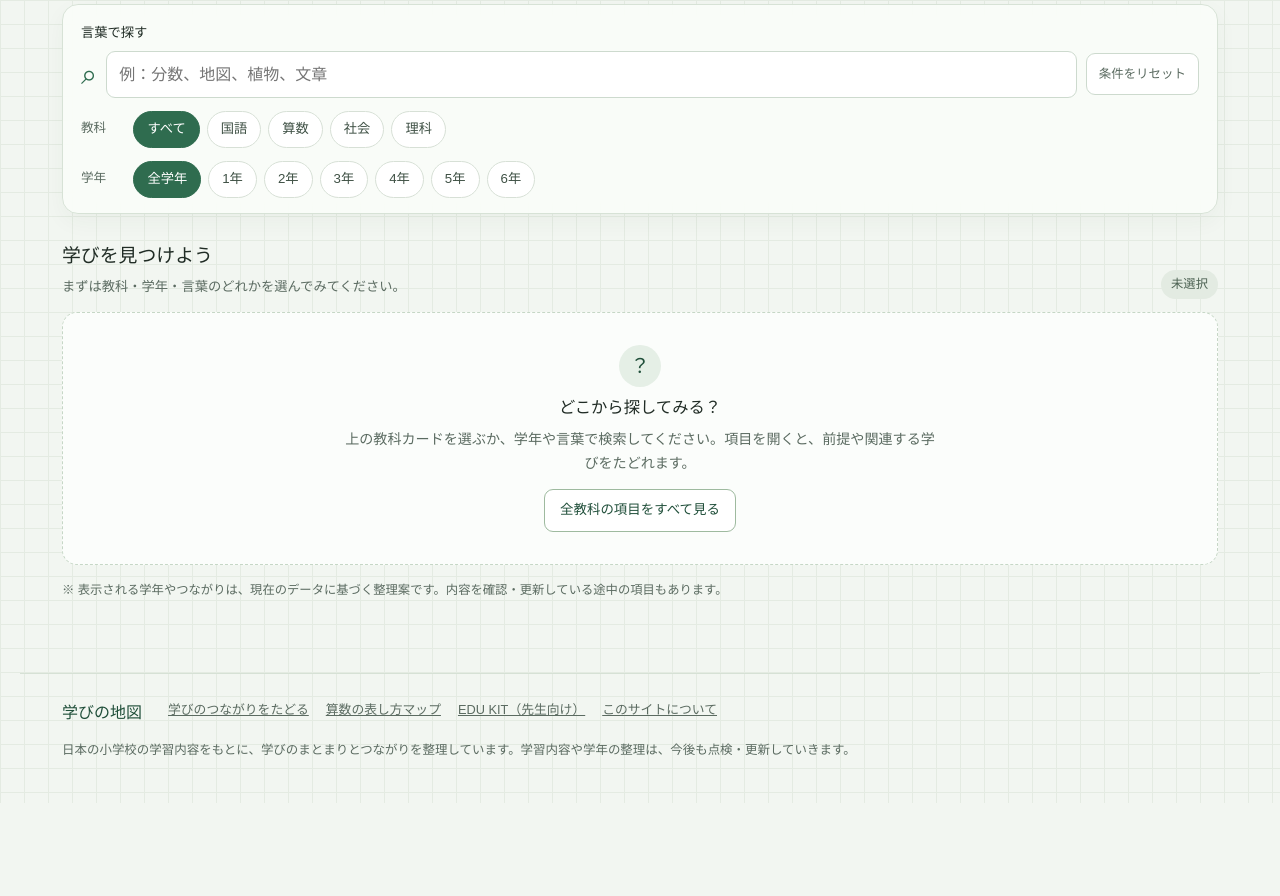
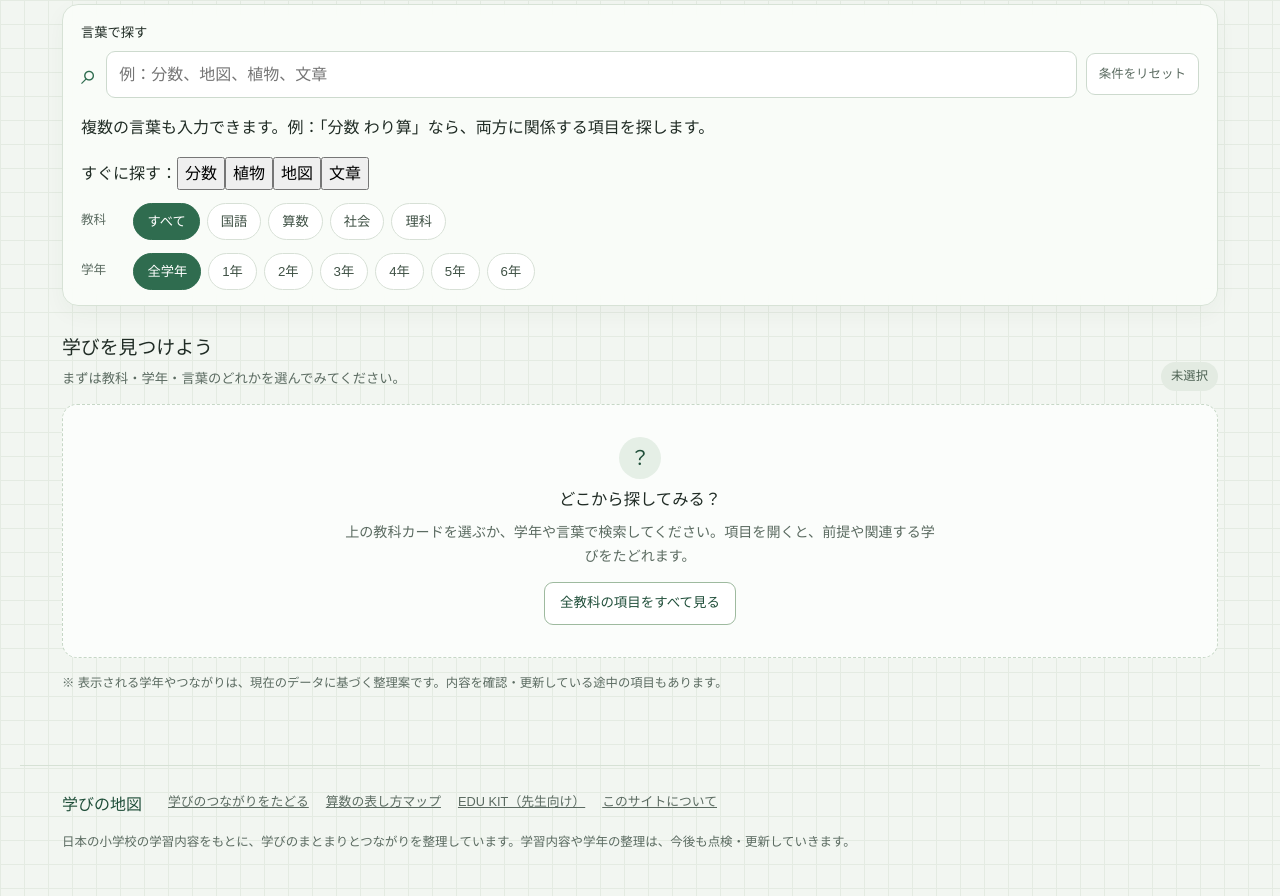
Before and after one commit to TT-sensei/jp-learning-taxonomy, a plain HTML site: page site/index.html in a window 1280 px wide. Shown: the part 1704-2600 px from the top of the page. Before the commit the page ends 2507 px from the top, so only its background shows below. Drawn offline with Linux system fonts and the light colour scheme.

Commit message:
Improve unified learning map search guidance

```diff
--- a/site/index.html
+++ b/site/index.html
@@ -99,7 +99,7 @@
       </div>
       <div class="filter-panel">
         <label class="search-label" for="topic-search">言葉で探す</label>
-        <div class="search-row"><span class="search-icon" aria-hidden="true">⌕</span><input id="topic-search" type="search" placeholder="例：分数、地図、植物、文章" autocomplete="off"><button id="clear-filters" type="button" class="clear-button">条件をリセット</button></div>
+        <div class="search-row"><span class="search-icon" aria-hidden="true">⌕</span><input id="topic-search" type="search" placeholder="例：分数、地図、植物、文章" autocomplete="off" aria-describedby="search-help"><button id="clear-filters" type="button" class="clear-button">条件をリセット</button></div><p id="search-help" class="search-help">複数の言葉も入力できます。例：「分数 わり算」なら、両方に関係する項目を探します。</p><div class="quick-searches" aria-label="検索例"><span>すぐに探す：</span><button type="button" data-query-pick="分数">分数</button><button type="button" data-query-pick="植物">植物</button><button type="button" data-query-pick="地図">地図</button><button type="button" data-query-pick="文章">文章</button></div>
         <div class="filter-group"><span class="filter-label">教科</span><div id="subject-filters" class="chip-row" role="group" aria-label="教科を選ぶ">
           <button type="button" class="filter-chip is-active" data-subject-filter="" aria-pressed="true">すべて</button>
           <button type="button" class="filter-chip" data-subject-filter="国語" aria-pressed="false">国語</button>
@@ -117,7 +117,7 @@
           <button type="button" class="filter-chip" data-grade-filter="6" aria-pressed="false">6年</button>
         </div></div>
       </div>
-      <div class="results-heading"><div><h3 id="results-title">学びを見つけよう</h3><p id="results-description">まずは教科・学年・言葉のどれかを選んでみてください。</p></div><span id="results-count" class="results-count" aria-live="polite">未選択</span></div>
+      <div class="results-heading"><div><h3 id="results-title">学びを見つけよう</h3><p id="results-description">まずは教科・学年・言葉のどれかを選んでみてください。</p></div><span id="results-count" class="results-count" aria-live="polite">未選択</span></div><div id="active-filters" class="active-filters" aria-live="polite"></div>
       <div id="results" class="results" aria-live="polite" aria-busy="true">
         <div class="empty-state"><span class="empty-state-mark" aria-hidden="true">？</span><strong>どこから探してみる？</strong><p>上の教科カードを選ぶか、学年や言葉で検索してください。項目を開くと、前提や関連する学びをたどれます。</p><button id="show-all-topics" type="button" class="secondary-button">全教科の項目をすべて見る</button></div>
       </div>
```
